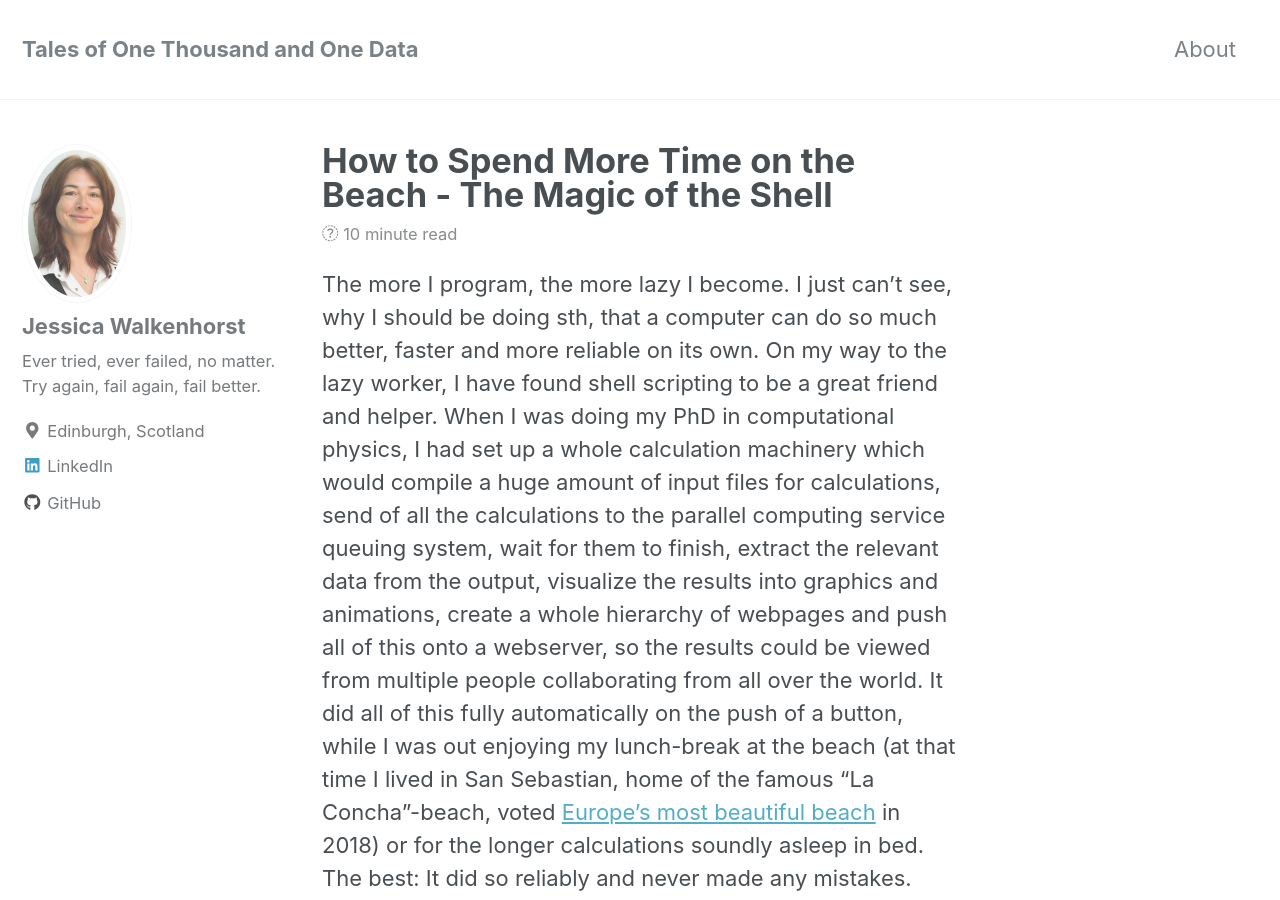
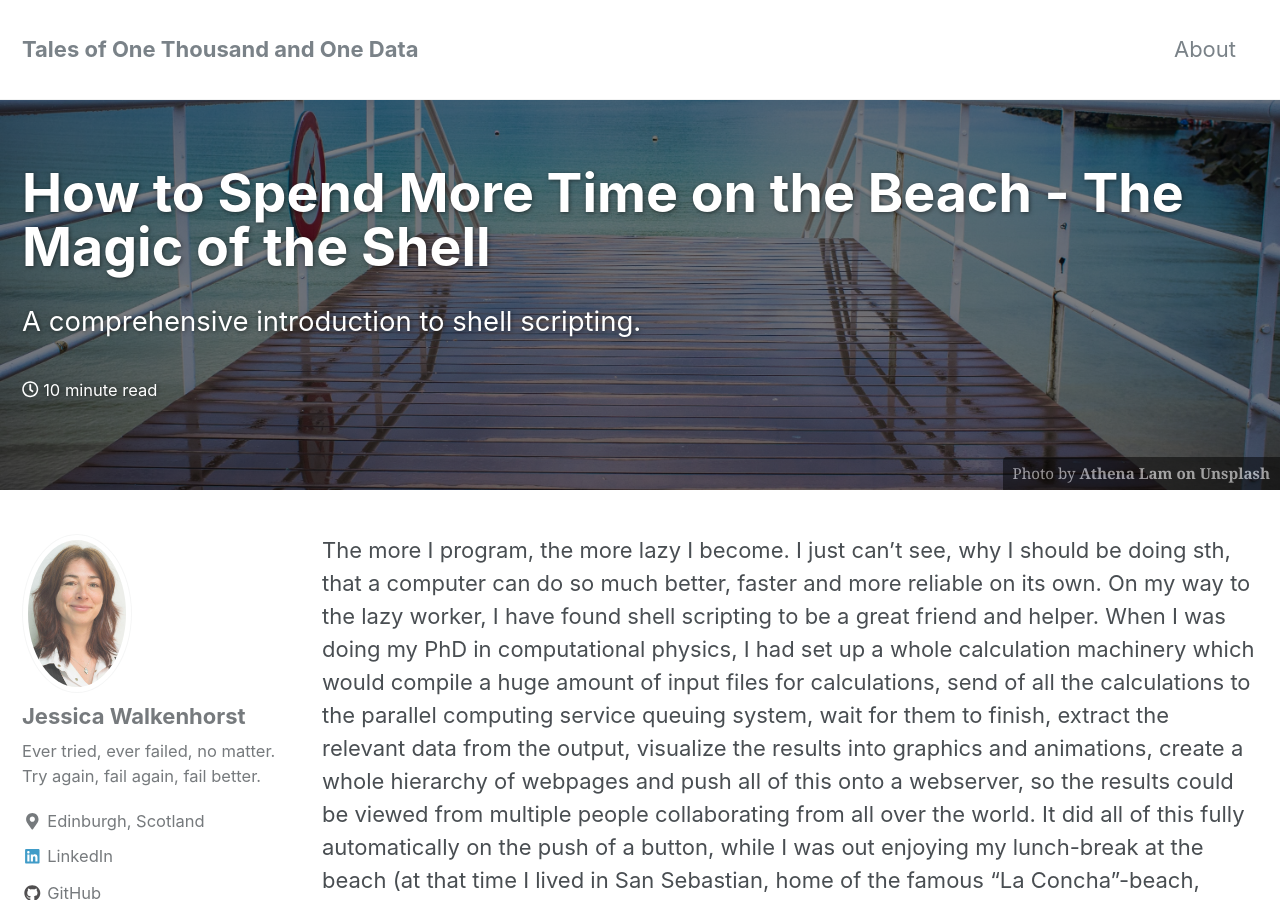
Before and after one commit to walkenho/walkenho.github.io, a Jekyll site: the page built from _posts/2019-04-16-introduction-to-bash.md, in a window 1280 px wide and 900 px high. Built offline with Jekyll 4.4.1, drawn with Linux system fonts in a browser that asks for light colours; nearby versions of some CDN libraries.

Commit message:
Added overlay to introduction to bash article.

```diff
--- a/_posts/2019-04-16-introduction-to-bash.md
+++ b/_posts/2019-04-16-introduction-to-bash.md
@@ -1,5 +1,13 @@
 ---
 title: How to Spend More Time on the Beach - The Magic of the Shell
+header:
+  overlay_image: /images/introduction-to-bash-overlay.jpg
+  overlay_filter: 0.5 # same as adding an opacity of 0.5 to a black background
+  caption: "Photo by [**Athena Lam on Unsplash**](https://unsplash.com/@thecupandtheroad)"
+  actions:
+    - label: "Enjoying the Beach in San Sebastian"
+classes: wide
+
 tags:
   - bash
 excerpt: A comprehensive introduction to shell scripting.
```
Also changed, not shown: images/introduction-to-bash-overlay.jpg (added).
